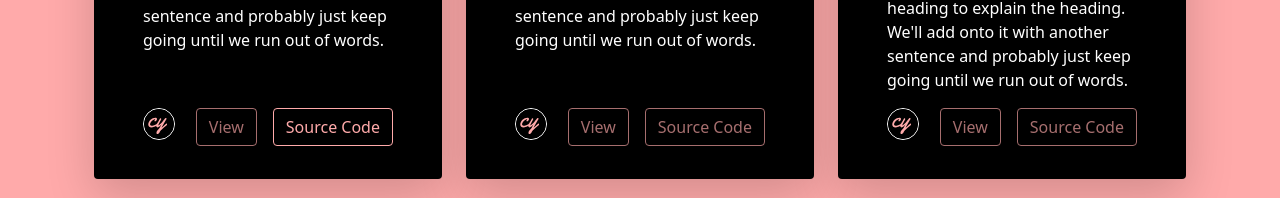
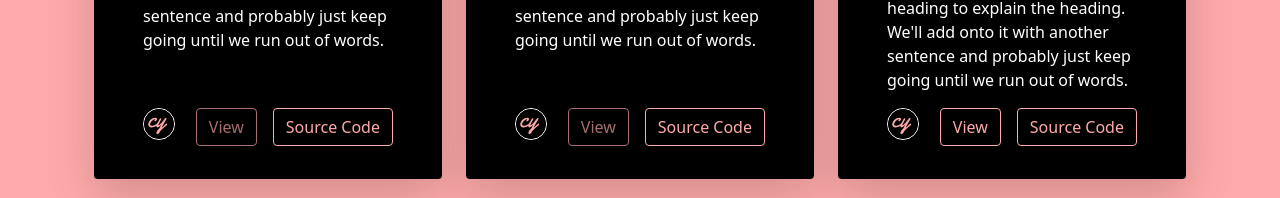
Before and after one commit to cyator/my-portfolio, a React (Create React App) app: page / in a window 1280 px wide. Shown: the part 1055-1253 px from the top of the page. Built offline with nearby package versions, Linux system fonts and the light colour scheme.

Commit message:
added project links

```diff
--- a/src/components/Home.jsx
+++ b/src/components/Home.jsx
@@ -23,7 +23,7 @@ function Home() {
 								desc="Paragraph of text beneath the heading to explain the heading. We'll
 					add onto it with another sentence and probably just keep going until
 					we run out of words."
-								code="https://github.com/cyator/yotefresh-client.git"
+								code="https://github.com/cyator/yotefresh-groceries.git"
 							/>
 						</div>
 						<div className="col">
@@ -32,6 +32,7 @@ function Home() {
 								desc="Paragraph of text beneath the heading to explain the heading. We'll
 					add onto it with another sentence and probably just keep going until
 					we run out of words."
+								code="https://github.com/cyator/jkuat-lab-scheduler.git"
 							/>
 						</div>
 						<div className="col">
@@ -40,6 +41,8 @@ function Home() {
 								desc="Paragraph of text beneath the heading to explain the heading. We'll
 					add onto it with another sentence and probably just keep going until
 					we run out of words."
+								view="https://random-tree-generator.netlify.app"
+								code="https://github.com/cyator/random-tree-generator.git"
 							/>
 						</div>
 					</div>
```
